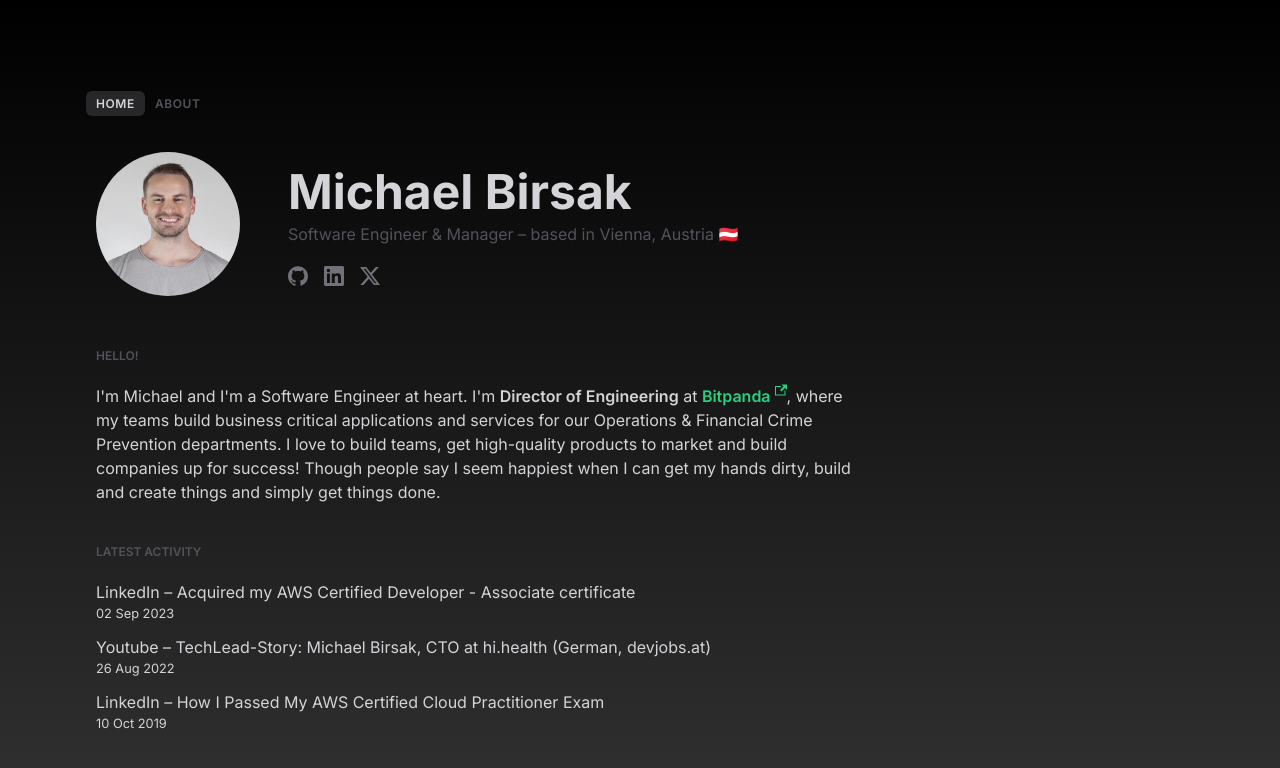
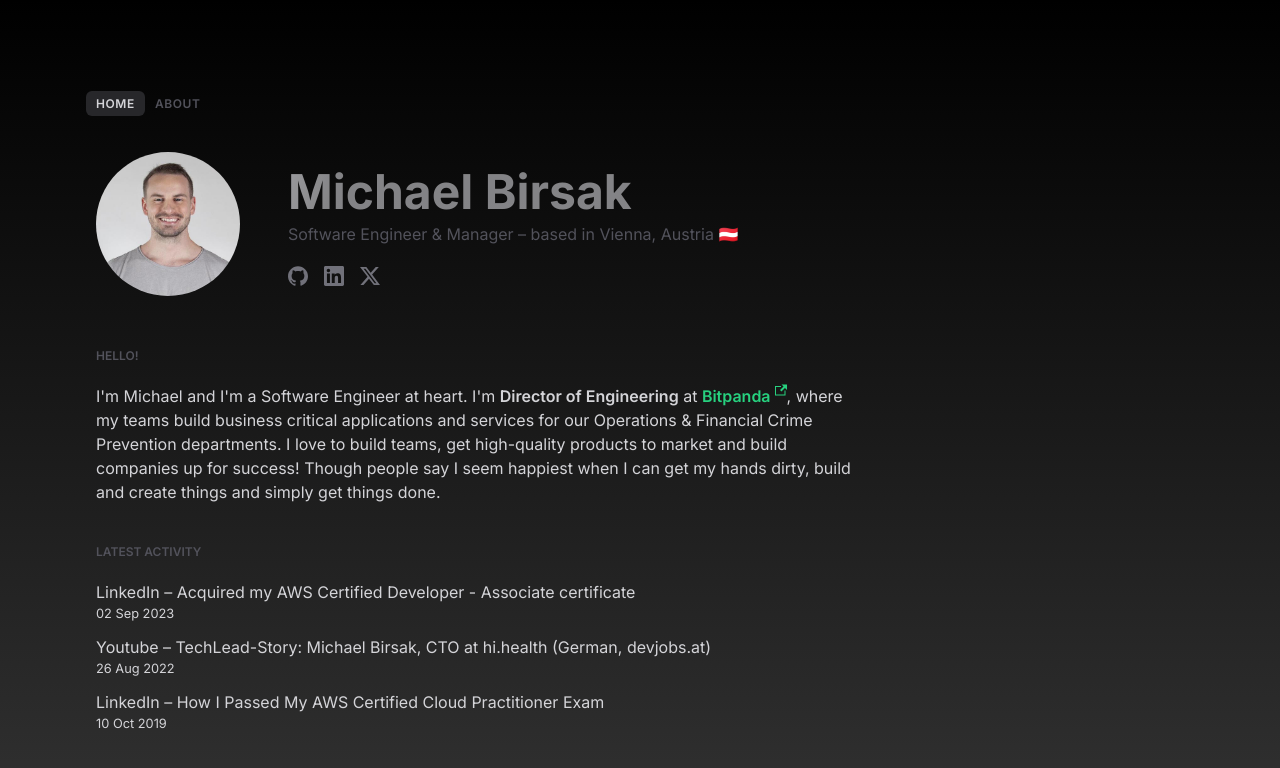
Before and after one commit to birsi/birsak.net, a Next.js app: page / in a window 1280 px wide. Shown: the top 768 px of the page. Built offline with nearby package versions, Linux system fonts and the light colour scheme.

Commit message:
Add h1 animation

```diff
--- a/app/styles/globals.css
+++ b/app/styles/globals.css
@@ -30,3 +30,28 @@ h2 {
     my-5
     text-xs;
 }
+
+h1::selection {
+  background: transparent;
+}
+
+h1 {
+  cursor: default;
+  -webkit-mask-image: linear-gradient(
+    -75deg,
+    rgba(0, 0, 0, 0.6) 30%,
+    #000 50%,
+    rgba(0, 0, 0, 0.6) 70%
+  );
+  -webkit-mask-size: 200%;
+  animation: textShine 5s linear infinite;
+}
+
+@keyframes textShine {
+  from {
+    -webkit-mask-position: 150%;
+  }
+  to {
+    -webkit-mask-position: -50%;
+  }
+}
```
